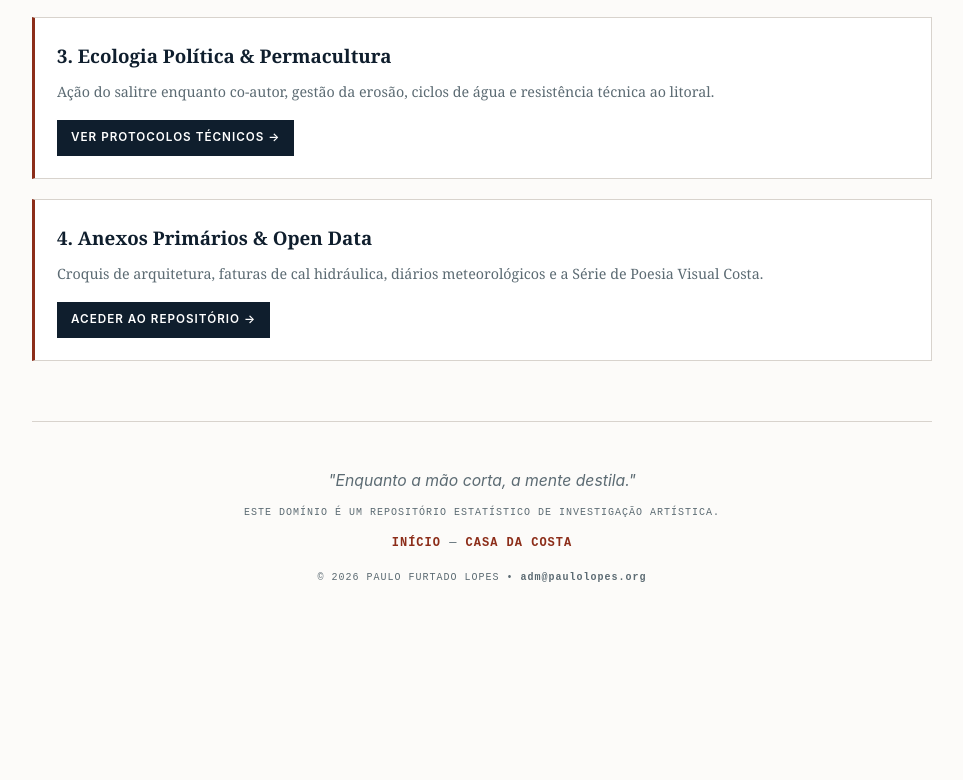
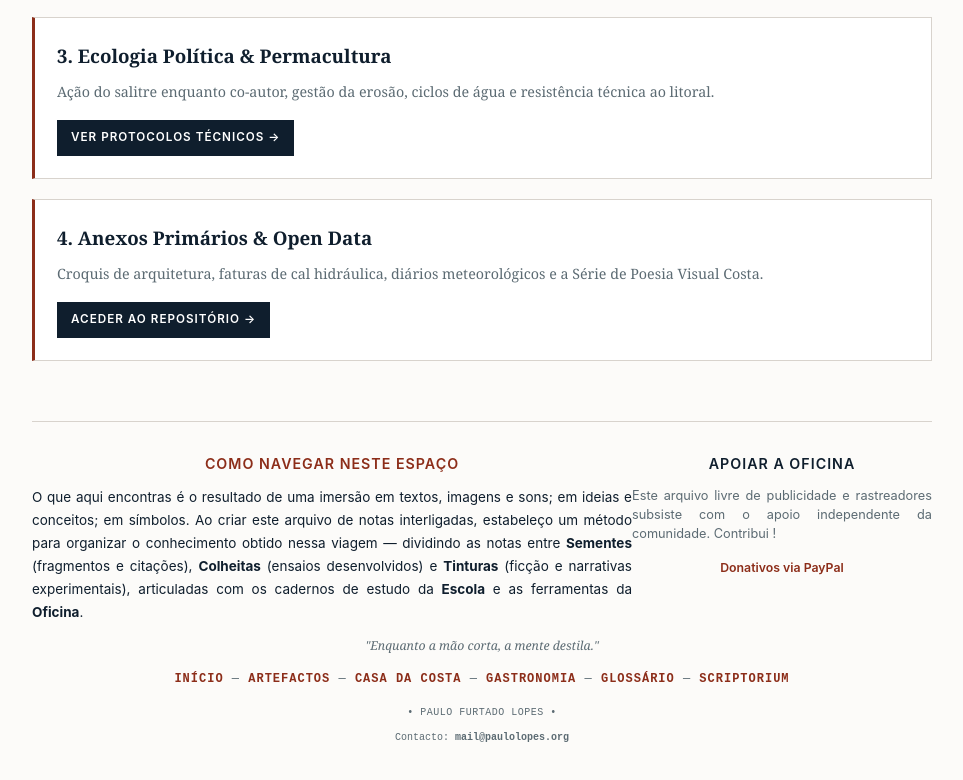
Before and after one commit to pjfcl/costa, a plain HTML site: page index.html in a window 1280 px wide. Shown: the part 880-1660 px from the top of the page, without its empty margins (158-1121 px from the left). Before the commit the page ends 1532 px from the top, so only its background shows below. Drawn offline with nearby package versions, Linux system fonts and the light colour scheme.

Commit message:
Atualizar o index.html

```diff
--- a/index.html
+++ b/index.html
@@ -316,25 +316,62 @@
         </section>
 
 
+  <!-- RODAPÉ INSTITUCIONAL ORIGINAL (SEM UTF-8) -->
+        <footer class="site-footer">
 
-        <!-- Rodapé Padronizado -->
-        <footer class="site-footer">
-            <p class="font-serif" style="font-style: italic; font-size: 1.05rem; color: var(--muted-color); margin-bottom: 10px;">
+            <div class="footer-boxes-container w3-row w3-text-left">
+
+                <div class="w3-col m8 l8 footer-box-left">
+                    <h4 class="font-sans" style="font-size: 0.95rem; font-weight: 600; text-transform: uppercase; letter-spacing: 1px; color: var(--accent-color); margin-top: 0; margin-bottom: 10px;">
+                        Como Navegar Neste Espaço
+                    </h4>
+                    <p style="font-size: 0.9rem; color: var(--text-color); margin: 0; line-height: 1.7; text-align: justify;">
+                        O que aqui encontras é o resultado de uma imersão em textos, imagens e sons; em ideias e conceitos; em símbolos. Ao criar este arquivo de notas interligadas, estabeleço um método para organizar o conhecimento obtido nessa viagem — dividindo as notas entre <strong>Sementes</strong> (fragmentos e citações), <strong>Colheitas</strong> (ensaios desenvolvidos) e <strong>Tinturas</strong> (ficção e narrativas experimentais), articuladas com os cadernos de estudo da <strong>Escola</strong> e as ferramentas da <strong>Oficina</strong>.
+                    </p>
+                </div>
+
+                <div class="w3-col m4 l4 footer-box-right">
+                    <h4 class="font-sans" style="font-size: 0.95rem; font-weight: 600; text-transform: uppercase; letter-spacing: 1px; color: var(--text-color); margin-top: 0; margin-bottom: 10px;">
+                        Apoiar a Oficina
+                    </h4>
+                    <p style="font-size: 0.85rem; color: var(--muted-color); margin: 0 0 14px 0; line-height: 1.5; text-align: justify;">
+                        Este arquivo livre de publicidade e rastreadores subsiste com o apoio independente da comunidade. Contribui !
+                    </p>
+                    <div class="w3-center">
+                        <a href="https://paypal.me/PauloFurtadoLopes" target="_blank" rel="noopener" class="btn-donativos">
+                            Donativos via PayPal
+                        </a>
+                    </div>
+                </div>
+
+            </div>
+
+            <p style="font-style: italic; font-family: var(--font-serif); margin-bottom: 0.8rem; color: var(--muted-color);text-align: center;">
                 "Enquanto a mão corta, a mente destila."
             </p>
-            <p class="font-mono w3-tiny w3-uppercase w3-wide" style="letter-spacing: 1px; margin-bottom: 0.8rem;">
-                ESTE DOMÍNIO É UM REPOSITÓRIO ESTATÍSTICO DE INVESTIGAÇÃO ARTÍSTICA.
+
+            <div class="footer-links">
+                <a href="http://paulolopes.org">Início</a> &mdash;
+                <a href="https://paulolopes.org/artefactos/">Artefactos</a> &mdash;
+                <a href="https://costa.paulolopes.org">Casa da Costa</a> &mdash;
+                <a href="http://www.caldodesabores.wordpress.com">Gastronomia</a> &mdash;
+                <a href="https://glossario.paulolopes.org">Glossário</a> &mdash;
+                <a href="https://scriptoriumdigital.org">Scriptorium</a>
+            </div>
+
+            <p class="font-mono w3-tiny w3-uppercase w3-wide" style="letter-spacing: 0.05em; margin-bottom: 0.5rem; color: var(--muted-color);text-align: center;">
+                • PAULO FURTADO LOPES •
             </p>
-            <div class="footer-links">
-                <a href="https://paulolopes.org">Início</a> &mdash;
-                <a href="https://costa.paulolopes.org/">Casa da Costa</a>
-            </div>
-            <p class="font-mono w3-tiny w3-uppercase w3-wide" style="letter-spacing: 1px; margin-top: 15px; margin: 0;">
-                © 2026 PAULO FURTADO LOPES • <a href="mailto:adm@paulolopes.org" style="color: inherit;">adm@paulolopes.org</a>
+            <p class="font-mono w3-tiny" style="color: var(--muted-color); margin: 0;text-align: center;">
+                Contacto: <a href="mailto:mail@paulolopes.org" style="color: inherit;">mail@paulolopes.org</a>
             </p>
         </footer>
 
     </main>
 
+    <!-- DEPENDÊNCIAS DO MOTOR SPA -->
+    <script src="https://cdn.jsdelivr.net/npm/marked/marked.min.js"></script>
+    <script src="https://cdn.jsdelivr.net/npm/js-yaml/dist/js-yaml.min.js"></script>
+    <script src="app.js"></script>
 </body>
 </html>
```
